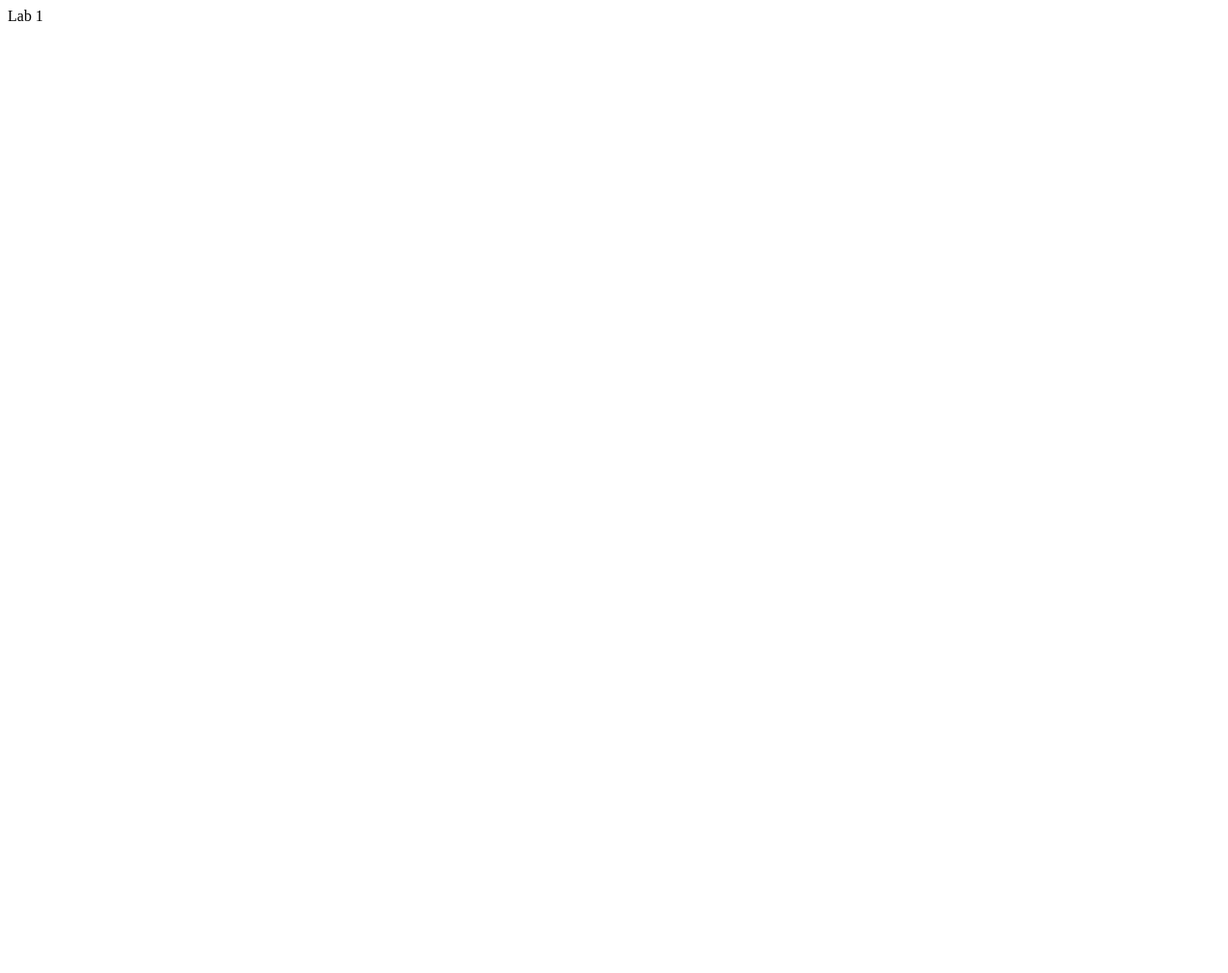
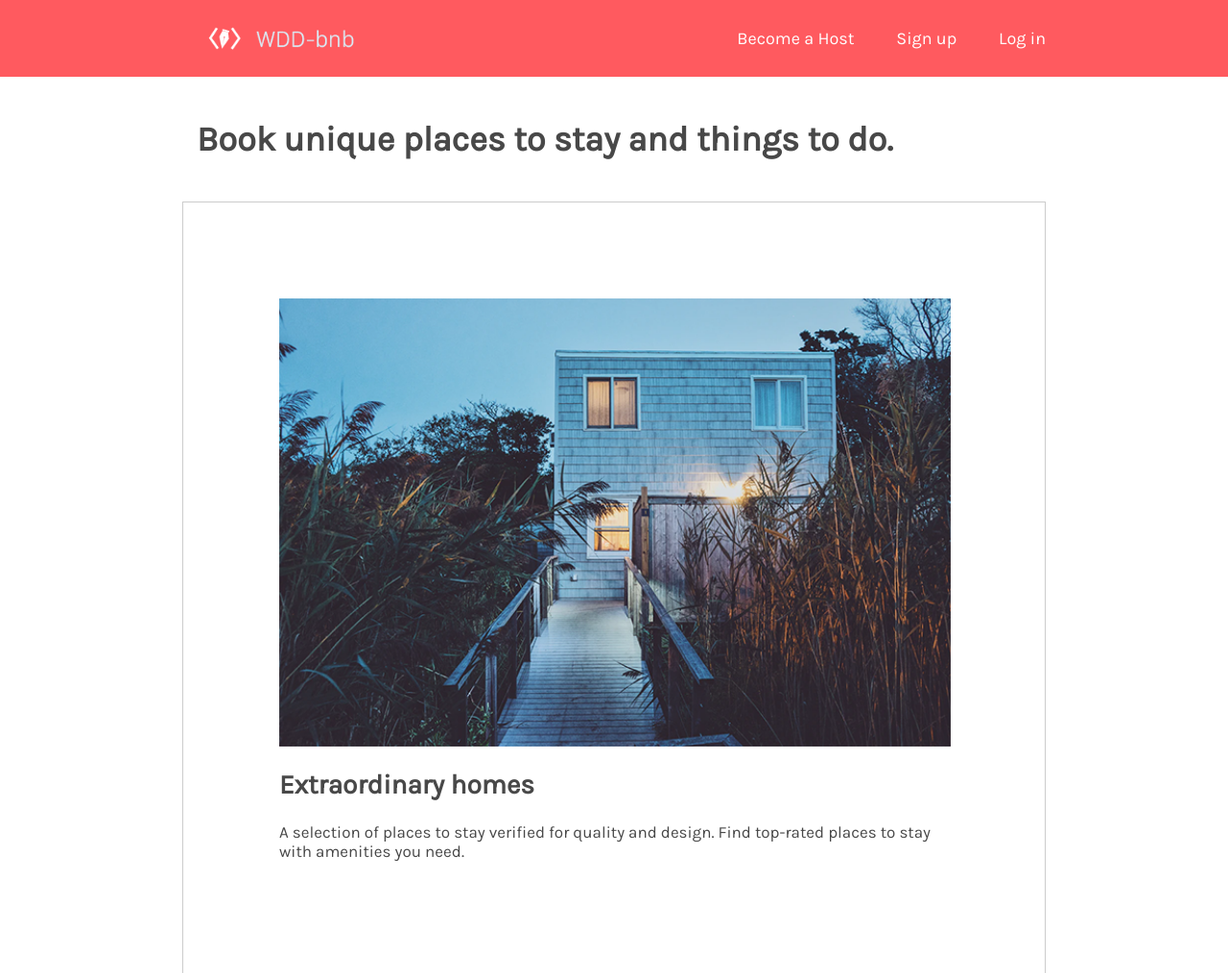
Before and after one commit to apocatalypse/apocatalypse.github.io, a plain HTML site: page labs/lab2/index.html in a window 1280 px wide. Shown: the top 1014 px of the page at 96% size. Before the commit the page ends 800 px from the top, so only its background shows below. Drawn offline with Linux system fonts and the light colour scheme.

Commit message:
finished lab2

```diff
--- /dev/null
+++ b/labs/lab2/css/style.css
@@ -0,0 +1,73 @@
+body {
+    font-family: Karla, sans-serif;
+    color: #484848;
+    margin: 0;
+    padding: 0;
+}
+
+nav ul {
+    list-style-type: none;
+    padding-inline-start: 0;
+    margin-block-start: 0;
+    margin-block-end: 0;
+}
+
+nav {
+    display: inline-block;
+    float: right;
+}
+nav li {
+    display: inline-block;
+    margin-left: 40px;
+    line-height: 80px;
+}
+
+nav a, nav:visited {
+color:white;
+font-size: 18px;
+cursor: pointer;
+text-decoration: none;
+}
+
+nav a:hover {
+    text-decoration: underline;
+}
+
+header {
+    background-color: #FF5A5F;
+    height: 80px;
+}
+
+#logo {
+    height: 80px;
+}
+
+section {
+    padding: 100px;
+    border: 1px solid #cccccc;
+    margin-bottom: 50px;
+}
+
+section img {
+    width: 700px;
+}
+
+.content {
+    width: 900px;
+    margin: auto;
+}
+
+h1 {
+    font-size: 36px;
+    padding-top: 20px;
+    padding-bottom: 20px;
+    padding-left: 15px;
+}
+
+h2 {
+    font-size: 28px;
+}
+
+section p {
+    font-size: 17px;
+}
--- a/labs/lab2/index.html
+++ b/labs/lab2/index.html
@@ -1,6 +1,47 @@
-<!DOCTYPE html>
 <html>
-    <body>
-        Lab 1
-    </body>
+  <head>
+    <title>WDD-bnb</title>
+  </head>
+  <link href="https://fonts.googleapis.com/css?family=Karla&display=swap" rel="stylesheet">
+  <link rel="stylesheet" href="css/style.css">
+  <body>
+    <header>
+      <div class="content">
+        <a href="home">
+          <img src="img/logo.png" alt="" id="logo"/>
+        </a>
+        <nav>
+          <ul>
+            <li><a href="become-host">Become a Host</a></li>
+            <li><a href="sign-up">Sign up</a></li>
+            <li><a href="log-in">Log in</a></li>
+          </ul>
+        </nav>
+    </div>
+    </header>
+
+  <div class="content">
+    <h1>Book unique places to stay and things to do.</h1>
+    <section>
+      <img src="img/house.png" />
+      <h2>Extraordinary homes</h2>
+      <p>
+        A selection of places to stay verified for quality and design. Find
+        top-rated places to stay with amenities you need.
+      </p>
+    </section>
+    <section>
+      <img src="img/city.png" />
+      <h2>Places to stay around the world</h2>
+      <p>Explore a new city on your next trip!</p>
+    </section>
+    <section>
+      <img src="img/sushimaking.png" />
+      <h2>Top-rated experiences</h2>
+      <p>
+        Book one-of-a-kind activities hosted by locals, created for the curious.
+      </p>
+    </section>
+  </div>
+  </body>
 </html>
```
Also changed, not shown: labs/lab2/img/city.png (added), labs/lab2/img/house.png (added), labs/lab2/img/logo.png (added), labs/lab2/img/sushimaking.png (added).
